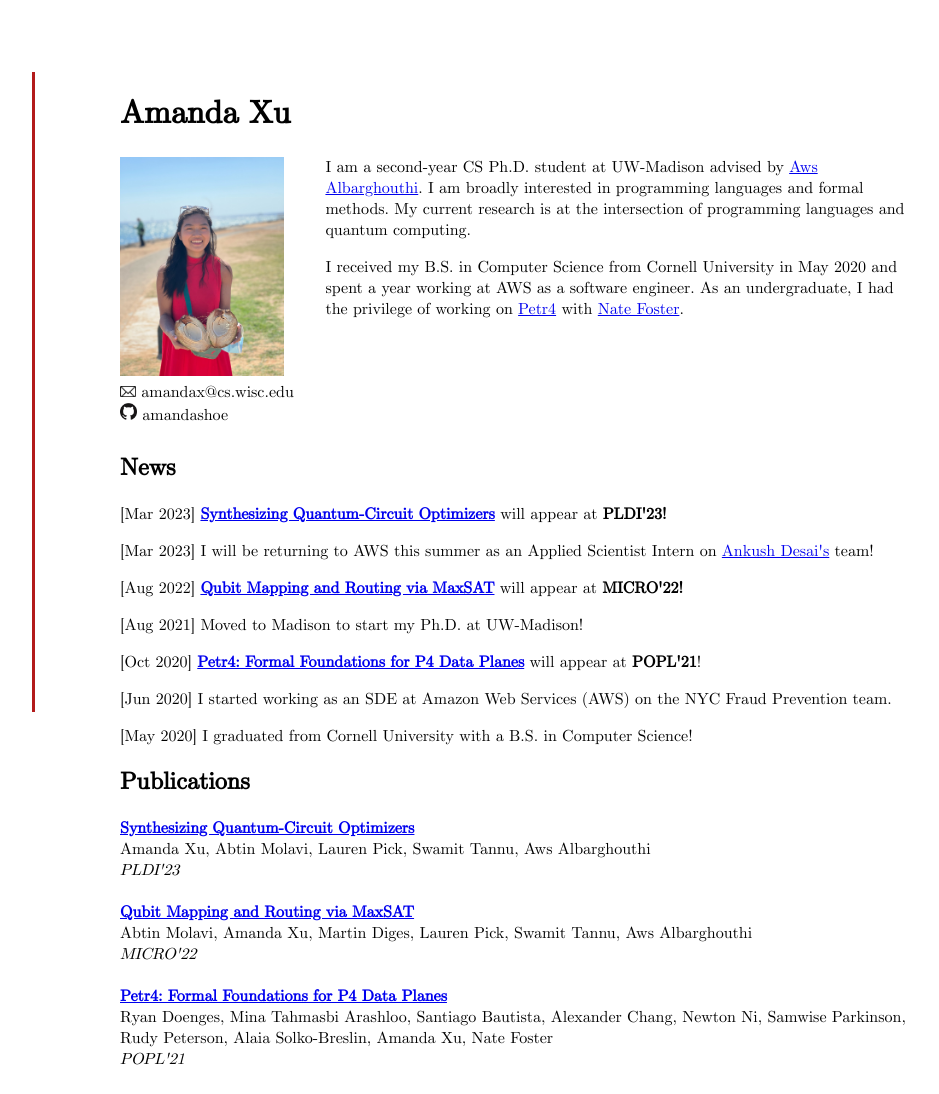
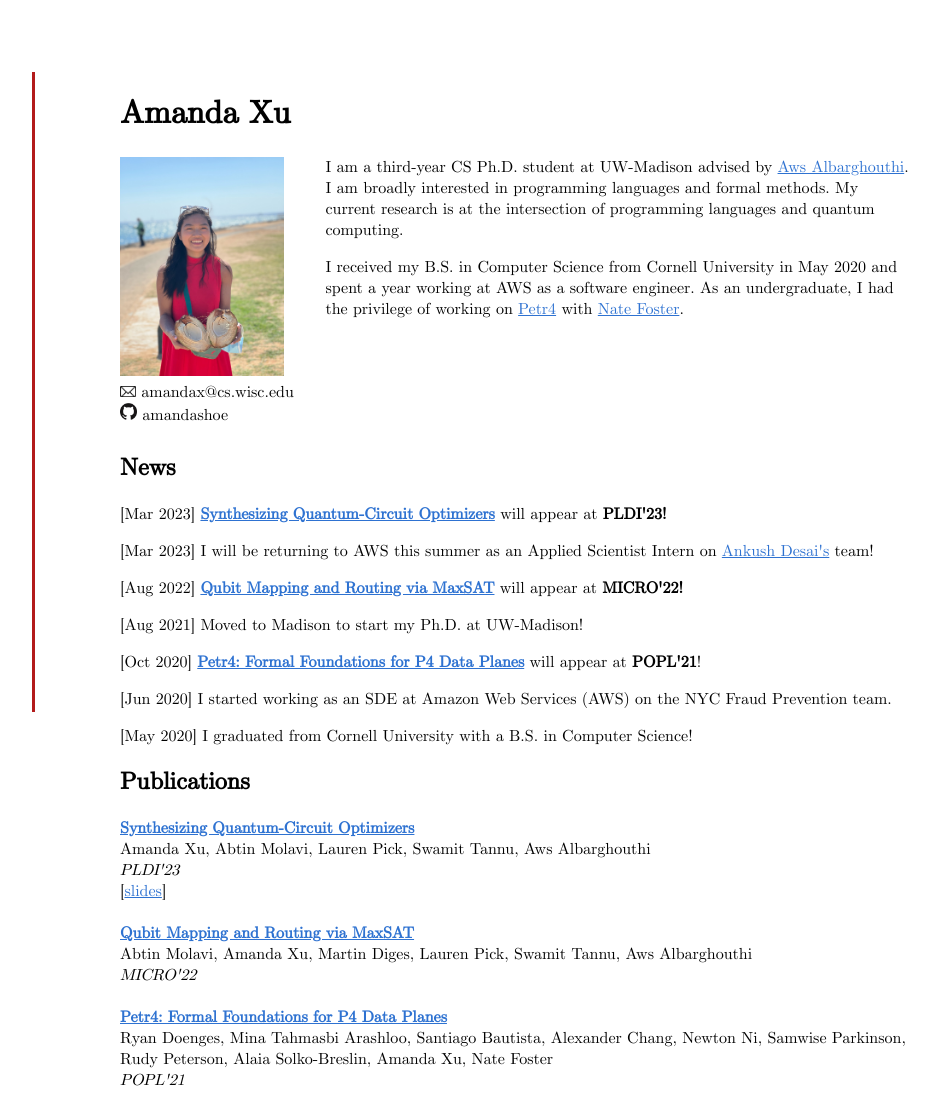
Before and after one commit to amandashoe/amandashoe.github.io, a plain HTML site: page index.html in a window 1280 px wide. Shown: the whole page, without its empty margins (168-1107 px from the left). Drawn offline with Linux system fonts and the light colour scheme.

Commit message:
add slides, change link color, update year

```diff
--- a/index.html
+++ b/index.html
@@ -20,7 +20,7 @@
         <a href="https://github.com/amandashoe"> <img src="images/github.png" style="width:17px;height:17px;"></a> amandashoe
       </header>
       <div class="bio">
-      <p>I am a second-year CS Ph.D. student at UW-Madison advised by <a href="https://pages.cs.wisc.edu/~aws/">Aws Albarghouthi</a>. I am broadly interested in programming languages and formal methods. My current research is at the intersection of programming languages and quantum computing.
+      <p>I am a third-year CS Ph.D. student at UW-Madison advised by <a href="https://pages.cs.wisc.edu/~aws/">Aws Albarghouthi</a>. I am broadly interested in programming languages and formal methods. My current research is at the intersection of programming languages and quantum computing.
       </p>
       <p>I received my B.S. in Computer Science from Cornell University in May 2020 and spent a year working at AWS as a software engineer.
         As an undergraduate, I had the privilege of working on <a href="https://github.com/cornell-netlab/petr4">Petr4</a> with <a href="https://www.cs.cornell.edu/~jnfoster/">Nate Foster</a>.
@@ -40,7 +40,8 @@
         <h2>Publications</h2>
         <a href="https://arxiv.org/abs/2211.09691"><b>Synthesizing Quantum-Circuit Optimizers</b></a><br>
         Amanda Xu, Abtin Molavi, Lauren Pick, Swamit Tannu, Aws Albarghouthi<br>
-        <i>PLDI'23</i>
+        <i>PLDI'23</i> <br>
+        [<a href="files/queso.key">slides</a>]
         <br><br>
         <a href="https://arxiv.org/abs/2208.13679"><b>Qubit Mapping and Routing via MaxSAT</b></a><br>
         Abtin Molavi, Amanda Xu, Martin Diges, Lauren Pick, Swamit Tannu, Aws Albarghouthi<br>
--- a/styles.css
+++ b/styles.css
@@ -37,3 +37,9 @@ header {
     padding-top: 0%;
   }
 }
+
+a:link {
+  color: rgb(46, 114, 209);
+  background-color: transparent;
+  text-decoration: underline;
+}
```
Also changed, not shown: 2 other files.
